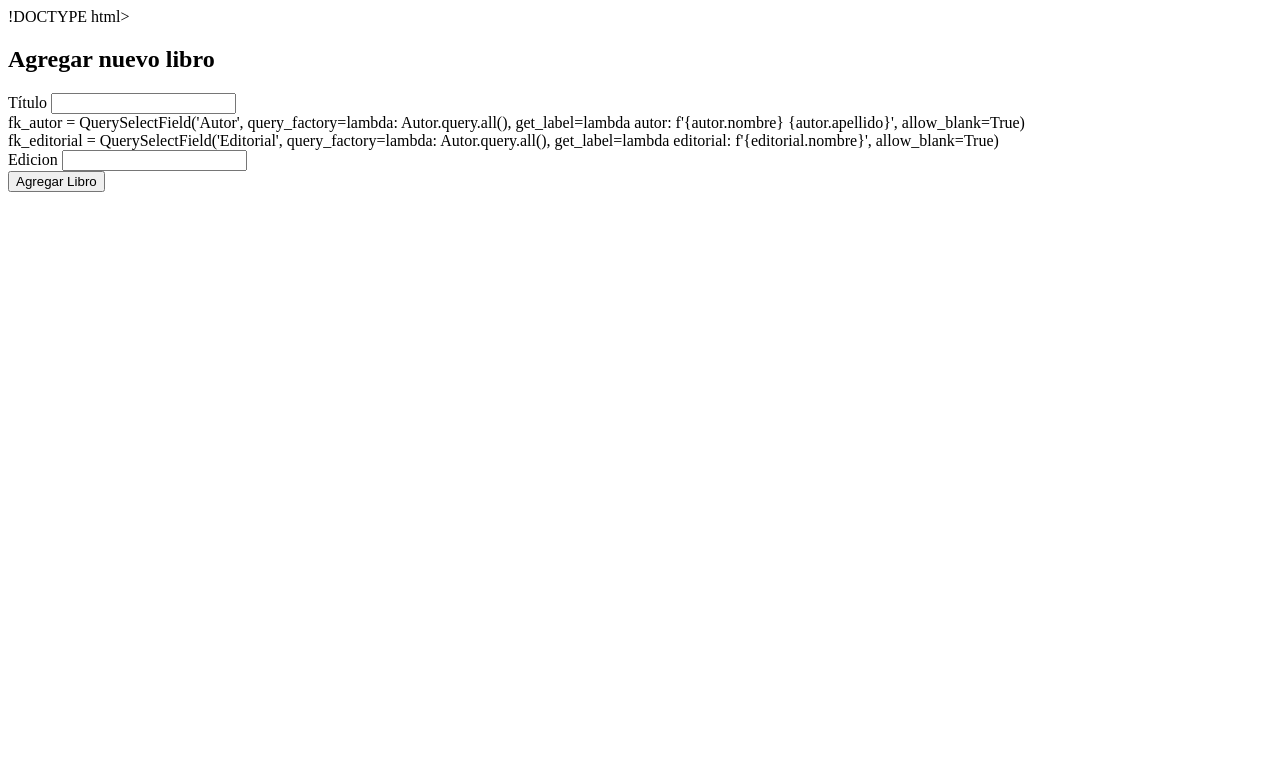
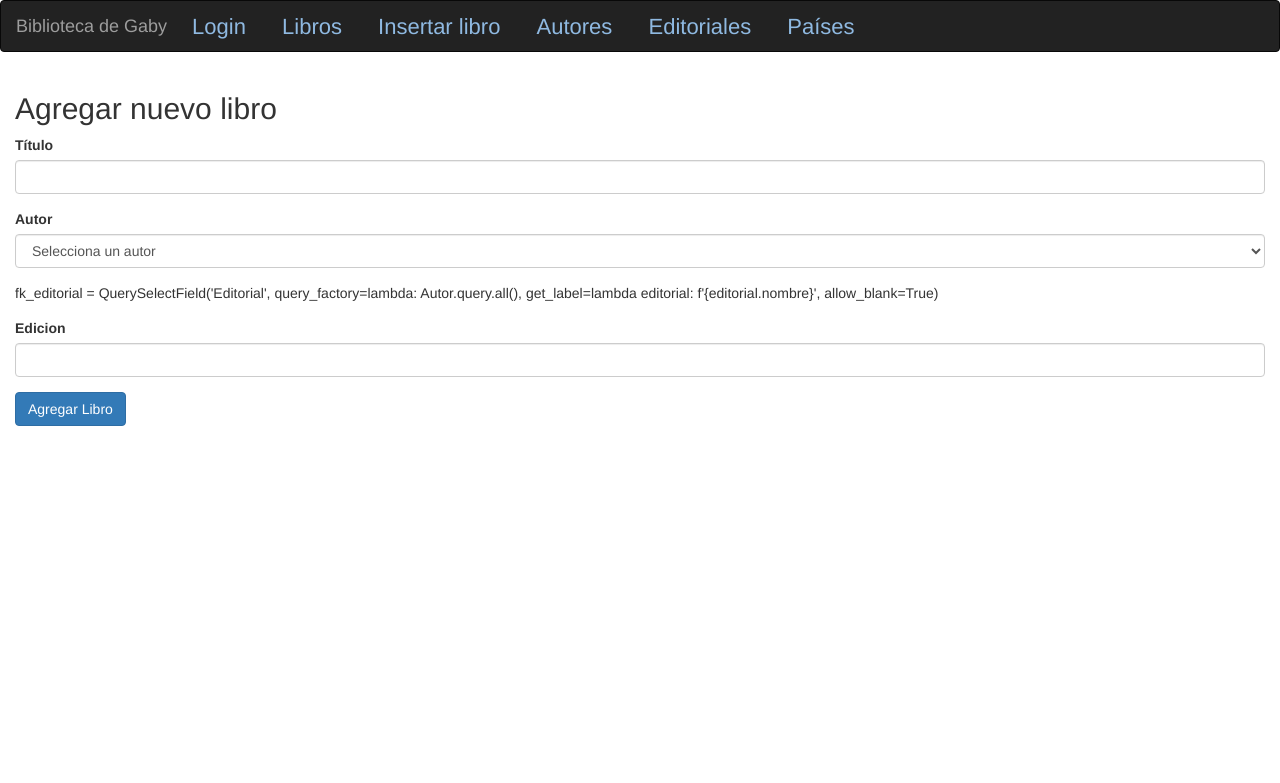
Before and after one commit to gnievap/webapp_flask, a Flask app: page /insertar_libro in a window 1280 px wide. Shown: the top 783 px of the page. Run offline with Flask 3, Linux system fonts and the light colour scheme; data that the repository does not hold is empty; some libraries are stand-ins or nearby versions.

Commit message:
Fixing the way the autor is selected in insertar_libro.html

```diff
--- a/forms.py
+++ b/forms.py
@@ -1,11 +1,11 @@
 from flask_wtf import FlaskForm
-from wtforms import IntegerField, StringField, SubmitField
+from wtforms import IntegerField, SelectField, StringField, SubmitField
 from wtforms.validators import DataRequired
 
 
 class LibrosForm(FlaskForm):
     titulo = StringField('Título', validators=[DataRequired()])
-    fk_autor = IntegerField('Autor ID', validators=[DataRequired()])
+    fk_autor = SelectField('Autor', choices=[], validators=[DataRequired()], coerce=int)
     fk_editorial=IntegerField('Editorial ID', validators=[DataRequired()])
     edicion = IntegerField('Edicion', validators=[DataRequired()])
     submit = SubmitField('Agregar Libro')
--- a/main.py
+++ b/main.py
@@ -1,3 +1,4 @@
+import os
 
 import psycopg2
 from flask import Flask, redirect, render_template, request, url_for
@@ -10,7 +11,12 @@ import db
 from forms import LibrosForm
 
 app = Flask(__name__)
+# Configura las variables de entorno
+app.config['FLASK_APP'] = 'main.py'
+app.config['FLASK_DEBUG'] = 1
+
 bootstrap = Bootstrap(app)
+app.config['SECRET_KEY'] = 'SUPER SECRETO'
 
 class LoginForm (FlaskForm):
     username = StringField('Nombre de usuario', validators=[DataRequired()])
@@ -49,6 +55,9 @@ def libros():
 @app.route('/insertar_libro', methods=['GET', 'POST'])
 def insertar_libro():
     form = LibrosForm()
+    autores = obtener_autores()
+    form.fk_autor.choices = [(autor[0], f"{autor[1]} {autor[2]}") for autor in autores]
+    # form.fk_autor.choices = [(autor['id'], f'{autor['nombre']} {autor['apellido']}') for autor in autores]
     if form.validate_on_submit():
         # Si se dió click en el botón del form y no faltan datos
         # se recupera la información que el user escribió en el form
@@ -64,9 +73,28 @@ def insertar_libro():
                        VALUES (%s, %s, %s, %s)''', (titulo, fk_autor, fk_editorial, edicion))
         conn.commit()
         cursor.close()
-        db.desconectar()
+        db.desconectar(conn)
         return redirect(url_for('libros'))
-    return render_template('insertar_libro.html', form=form)
+    return render_template('insertar_libro.html', form=form, autores=autores)
+
+def obtener_autores():
+    conn = db.conectar()
+    cursor = conn.cursor()
+    cursor.execute('''SELECT * FROM autor''')
+    autores = cursor.fetchall()
+    # Crear una lista de diccionarios con los campos deseados
+    lista_autores = []
+    for autor in autores:
+        autor_dict = {
+            'id': autor[0],
+            'nombre': autor[2],
+            'apellido': autor[3]
+        }
+        lista_autores.append(autor_dict)
+    cursor.close()
+    db.desconectar(conn)
+    return autores
+
 
 @app.route('/autores')
 def autores():
@@ -85,7 +113,13 @@ def autores():
 
 @app.route('/editoriales')
 def editoriales():
-    return 'Hola mundo'
+    conn = db.conectar()
+    cursor = conn.cursor()
+    cursor.execute('''SELECT * FROM editoriales_view''')
+    datos = cursor.fetchall()
+    cursor.close()
+    db.desconectar(conn)
+    return render_template('editoriales.html', datos=datos)
 
 @app.route('/paises')
 def paises():
--- a/templates/insertar_libro.html
+++ b/templates/insertar_libro.html
@@ -1,11 +1,21 @@
-!DOCTYPE html>
-<html lang="es">
-<head>
-    <meta charset="UTF-8">
-    <meta name="viewport" content="width=device-width, initial-scale=1.0">
-    <title>Biblioteca Web App - Insertar libro</title>
-</head>
-<body>
+{% extends 'bootstrap/base.html' %}
+{% block head %}
+    {{ super() }}
+    <title>
+        {% block title %}
+            Webapp Flask
+        {% endblock %}
+    </title>
+    <link rel="stylesheet" href="../static/style/style.css">
+{% endblock %}
+
+{% block body %}
+
+    {% block navbar %}
+        {% include 'navbar.html' %}
+    {% endblock %}
+
+    {% block content %}
         <div class="container-fluid">
             <h2>Agregar nuevo libro</h2>
             <form action="" method="post">
@@ -15,7 +25,13 @@
                     {{ form.titulo(class="form-control")}}
                 </div>
                 <div class="form-group">
-                fk_autor = QuerySelectField('Autor', query_factory=lambda: Autor.query.all(), get_label=lambda autor: f'{autor.nombre} {autor.apellido}', allow_blank=True)
+                    <label for="fk_autor" class="form-control-label">Autor</label>
+                    <select name="fk_autor" class="form-control">
+                        <option value="">Selecciona un autor</option>
+                        {% for autor in form.fk_autor.choices %}
+                            <option value="{{ autor[0] }}">{{ autor[1] }} {{ autor[2] }}</option>
+                        {% endfor %}
+                    </select>
                 </div>
                 <div class="form-group">
                     fk_editorial = QuerySelectField('Editorial', query_factory=lambda: Autor.query.all(), get_label=lambda editorial: f'{editorial.nombre}', allow_blank=True)
@@ -29,5 +45,5 @@
                 </div>
             </form>
         </div>
-</body>
-</html>
+    {% endblock %}
+{% endblock %}
```
Also changed, not shown: templates/editoriales.html (+42 -0 lines). Lines whose indentation alone changed are shown as unchanged.
